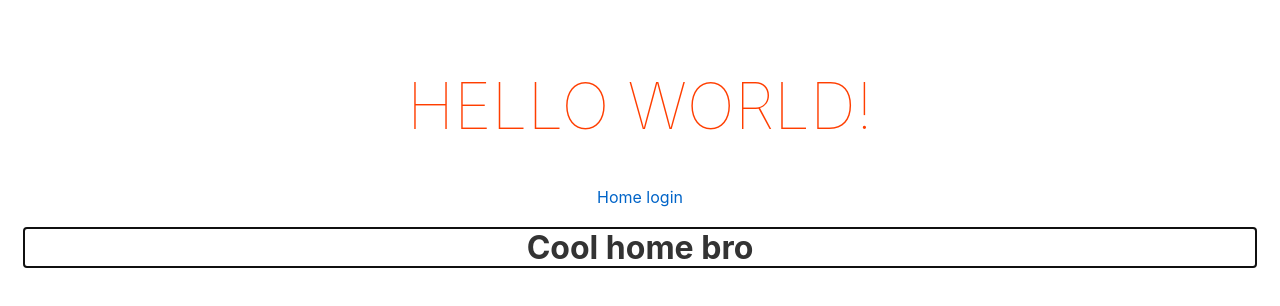
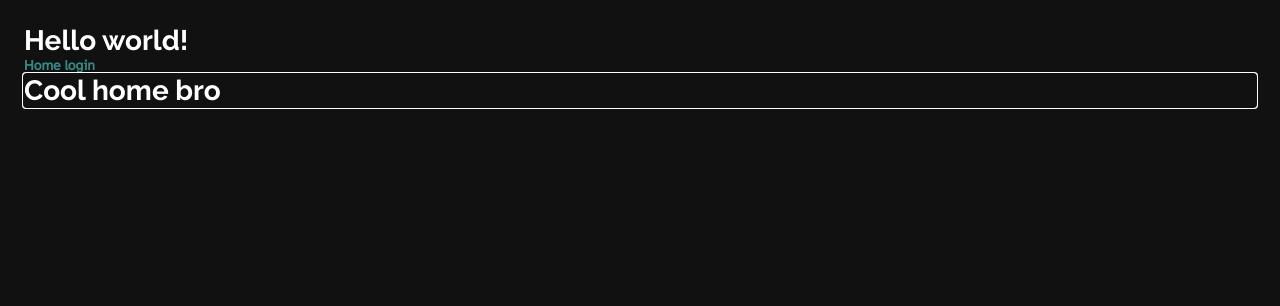
Before and after one commit to pyritewolf/whispers, a Svelte app in the folder frontend/: page / in a window 1280 px wide. Shown: the top 306 px of the page. Built offline with nearby package versions, Linux system fonts and the light colour scheme.

Commit message:
Add some basic styles

```diff
--- a/frontend/public/index.html
+++ b/frontend/public/index.html
@@ -6,6 +6,9 @@
 
 	<title>Whispers</title>
 
+	<link rel="preconnect" href="https://fonts.googleapis.com">
+	<link rel="preconnect" href="https://fonts.gstatic.com" crossorigin>
+	<link href="https://fonts.googleapis.com/css2?family=Atkinson+Hyperlegible&family=Raleway:wght@700&display=swap" rel="stylesheet">
 	<link rel='icon' type='image/png' href='/static/favicon.png'>
 	<link rel='stylesheet' href='/static/global.css'>
 	<link rel='stylesheet' href='/static/build/bundle.css'>
--- a/frontend/public/static/build/bundle.js
+++ b/frontend/public/static/build/bundle.js
@@ -3543,9 +3543,7 @@ var app = (function () {
     			t2 = text("!");
     			t3 = space();
     			create_component(router.$$.fragment);
-    			attr_dev(h1, "class", "svelte-1tky8bj");
     			add_location(h1, file, 7, 1, 192);
-    			attr_dev(main, "class", "svelte-1tky8bj");
     			add_location(main, file, 6, 0, 184);
     		},
     		l: function claim(nodes) {
--- a/frontend/public/static/global.css
+++ b/frontend/public/static/global.css
@@ -2,27 +2,45 @@ html, body {
 	position: relative;
 	width: 100%;
 	height: 100%;
+	font-size: 10px;
+}
+
+:root {
+	/* colors */
+	--darkest-gray: #111;
+	--primary: #368B85;
+	--white: white;
+
+	/* font sizes */
+	--font-sm: 1.2rem;
+	--font-md: 1.4rem;
+	--font-lg: 2rem;
+	--font-xl: 3rem;
+
+	/* spacing */
+	--gap-sm: 0.8rem;
+	--gap-md: 1.6rem;
+	--gap-lg: 2.4rem;
 }
 
 body {
-	color: #333;
+	background-color: var(--darkest-gray);
+	color: var(--white);
+	font-size: var(--font-md);
 	margin: 0;
-	padding: 8px;
+	padding: var(--gap-lg);
 	box-sizing: border-box;
-	font-family: -apple-system, BlinkMacSystemFont, "Segoe UI", Roboto, Oxygen-Sans, Ubuntu, Cantarell, "Helvetica Neue", sans-serif;
+	font-family: "Atkinson Hyperlegible", sans-serif;
 }
 
 a {
-	color: rgb(0,100,200);
+	color: var(--primary);
 	text-decoration: none;
+	font-weight: bold;
 }
 
 a:hover {
 	text-decoration: underline;
-}
-
-a:visited {
-	color: rgb(0,80,160);
 }
 
 label {
@@ -32,16 +50,12 @@ label {
 input, button, select, textarea {
 	font-family: inherit;
 	font-size: inherit;
-	-webkit-padding: 0.4em 0;
-	padding: 0.4em;
-	margin: 0 0 0.5em 0;
+	padding: var(--gap-sm);
+	margin: 0;
 	box-sizing: border-box;
-	border: 1px solid #ccc;
-	border-radius: 2px;
-}
-
-input:disabled {
-	color: #ccc;
+	border: none;
+	outline: none;
+	border-radius: 2px
 }
 
 button {
@@ -61,3 +75,9 @@ button:not(:disabled):active {
 button:focus {
 	border-color: #666;
 }
+
+h1, h2, h3, h4, h5, h6 {
+	font-weight: bold;
+	font-family: Raleway;
+	margin: 0;
+}
--- a/frontend/src/App.svelte
+++ b/frontend/src/App.svelte
@@ -24,23 +24,4 @@
 </main>
 
 <style>
-	main {
-		text-align: center;
-		padding: 1em;
-		max-width: 240px;
-		margin: 0 auto;
-	}
-
-	h1 {
-		color: #ff3e00;
-		text-transform: uppercase;
-		font-size: 4em;
-		font-weight: 100;
-	}
-
-	@media (min-width: 640px) {
-		main {
-			max-width: none;
-		}
-	}
 </style>
```
Also changed, not shown: 1 other file (tests, documents, lock files or other folders).
